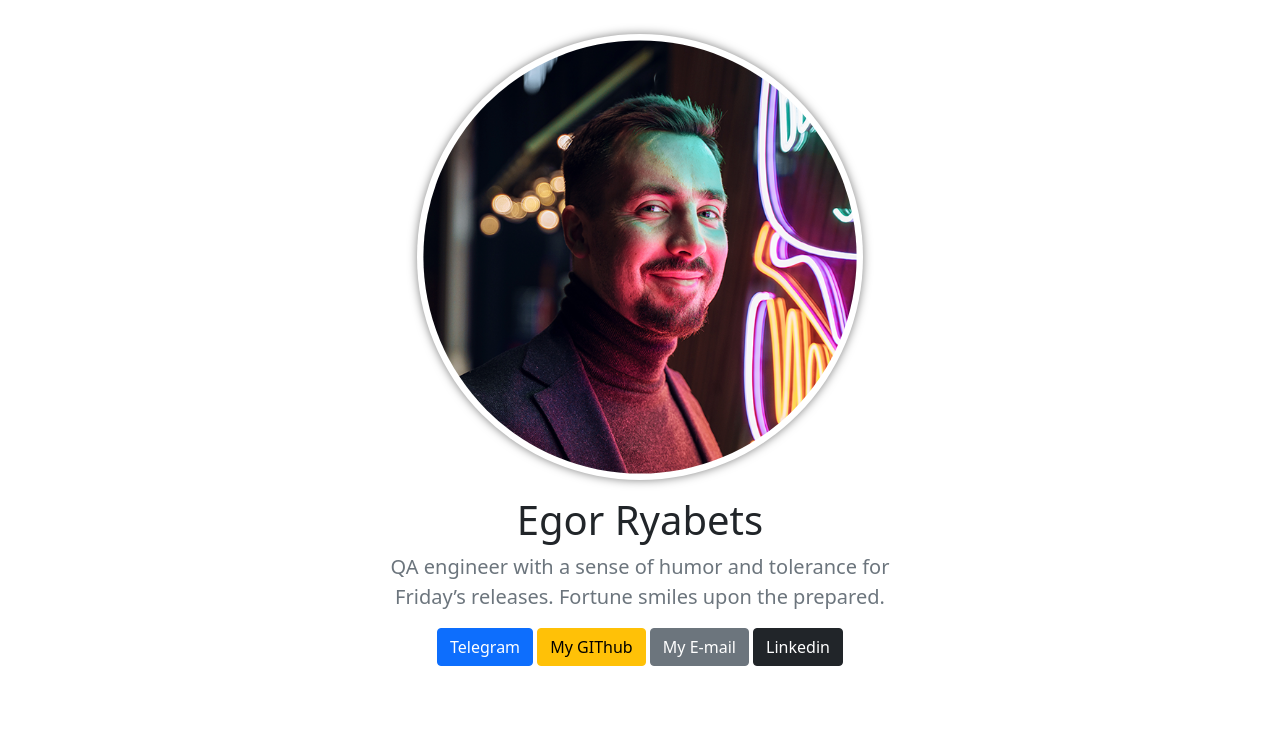
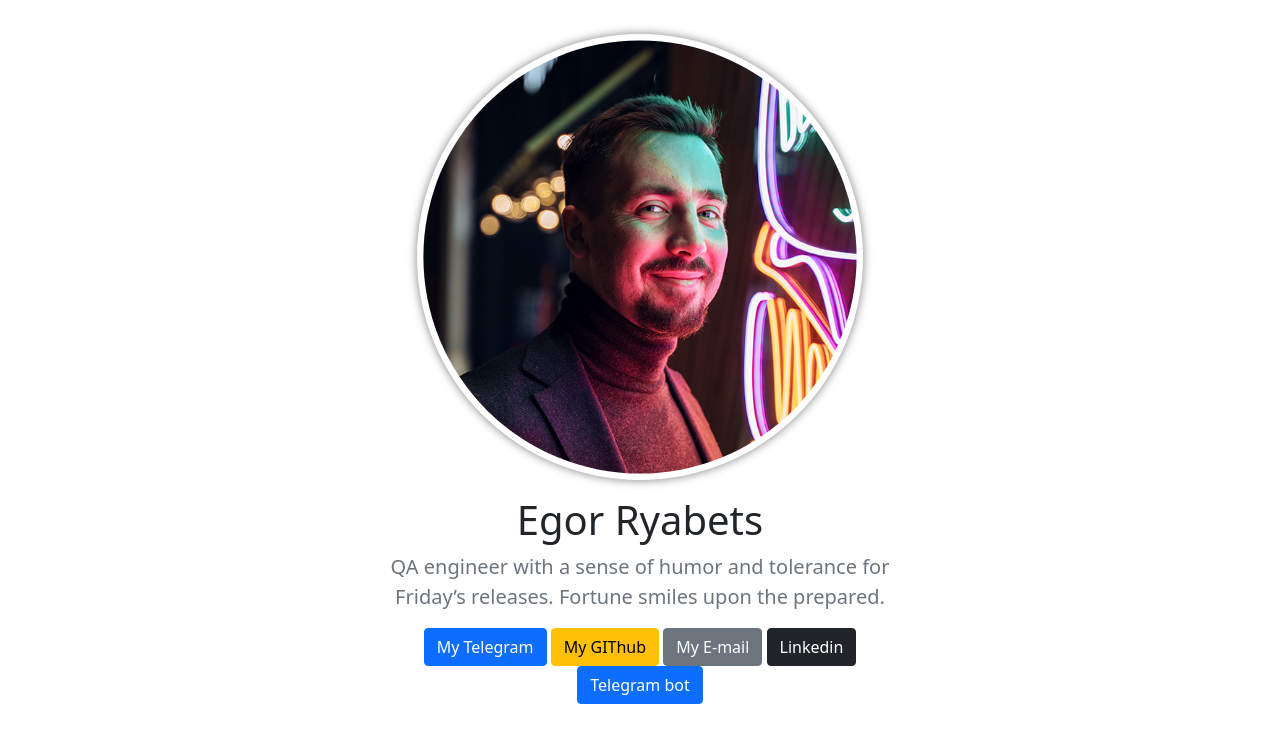
Before and after one commit to E-Ryabets/CV, a plain HTML site: page index.html in a window 1280 px wide. Shown: the part 70-812 px from the top of the page. Drawn offline with nearby package versions, Linux system fonts and the light colour scheme.

Commit message:
Add files via upload

```diff
--- a/index.html
+++ b/index.html
@@ -70,7 +70,7 @@
             target="_blank"
             class="btn btn-primary"
           >
-            Telegram
+            My Telegram
           </a>
           <a
             href="https://github.com/E-Ryabets"
@@ -88,11 +88,19 @@
         </a>
       </a>
       <a
-      href="https://egor-ryabets.ru/www.linkedin.com/in/egor-ryabets-qa"
+      href="www.linkedin.com/in/egor-ryabets-qa"
       target="_blank"
       class="btn btn-dark"
     >
       Linkedin
+    </a>
+      </a>
+      <a
+      href="http://t.me/QA_RE_card_bot"
+      target="_blank"
+      class="btn btn-primary"
+    >
+    Telegram bot
     </a>
         </div>
       </div>
```
